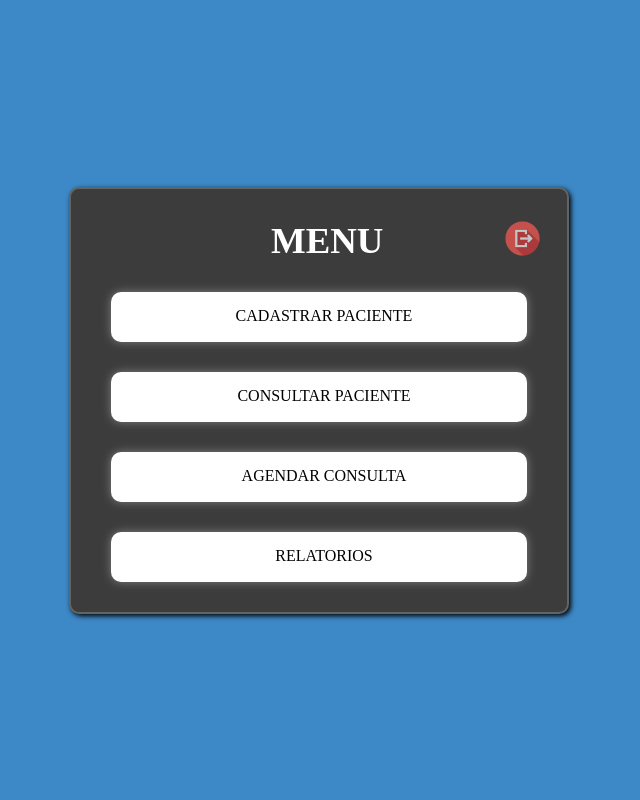
After one commit to mateusgeraldoc/Agendamento-Hospitalar, a PHP site: page /php/menu/menu.php in a window 1280 px wide. The commit adds this page. Shown: the whole page, without its empty margins (321-961 px from the left). Run offline with PHP 8.4, Linux system fonts and the light colour scheme; the visitor is signed in with stand-in values (Sample User, id 1); some web fonts are replaced.

Commit message:
corrigi bugs de verificação de login e criei a tela de menu

```diff
--- a/index.html
+++ b/index.html
@@ -8,10 +8,10 @@
 </head>
 <body>
     <div class="container">
-        <form action="./php/login.php" method="post" target="_self">
+        <form action="./php/login/login.php" method="post" target="_self">
             <h1>LOGIN</h1>
             <div class="input-container">
-                <input type="text" placeholder="Usuario" name="login" required>
+                <input type="text" placeholder="Usuario" name="usuario" required>
             </div>
             <div class="input-container">
                 <input type="password" placeholder="Senha" name="senha" required>
--- /dev/null
+++ b/php/login/logout.php
@@ -0,0 +1,6 @@
+<?php
+session_start();
+session_destroy();
+header("Location: ../../index.html");
+exit();
+?>
--- /dev/null
+++ b/php/menu/menu.php
@@ -0,0 +1,63 @@
+<!DOCTYPE html>
+<html lang="en">
+<head>
+    <meta charset="UTF-8">
+    <meta name="viewport" content="width=device-width, initial-scale=1.0">
+    <link rel="stylesheet" href="../../css/style.css">
+    <title>Hospital</title>
+    <style>
+        .submit-button{
+            text-align: center;
+        }
+        p{
+            padding: 15px 0px;
+            color: black;
+        }
+        .menu{
+            display: flex;
+            align-items: center;
+        }
+        h1{
+            margin: 0px 90px 0px 160px;
+        }
+    </style>
+</head>
+<body>
+    <?php
+    session_start();
+    include_once("../conexao.php");
+    if (!isset($_SESSION['usuario'])) {
+        header("Location: ../../index.html");
+        exit();
+    }
+    ?>
+
+    <div class="container">
+    <div class="menu">
+        <h1>MENU</h1>
+        <a href="../../index.html"><img id="logout-img" title="Logout" src="../../img/sair.png"></a>
+    </div>
+
+        <a href="">
+            <div class="submit-button">
+                <p>CADASTRAR PACIENTE</p>
+            </div>
+        </a>
+        <a href="">
+            <div class="submit-button">
+                <p>CONSULTAR PACIENTE</p>
+            </div>
+        </a>
+        <a href="">
+            <div class="submit-button">
+                <p>AGENDAR CONSULTA</p>
+            </div>
+        </a>
+        <a href="">
+            <div class="submit-button">
+                <p>RELATORIOS</p>
+            </div>
+        </a>
+    </div>
+</body>
+</html>
```
Also changed, not shown: php/login/adm.php (+4 -4 lines), php/login/cadastro_colaborador.php (+2 -5 lines), php/login/login.php (added, +23 -0 lines), img/sair.png (added), img/seta-voltar.png (added).
